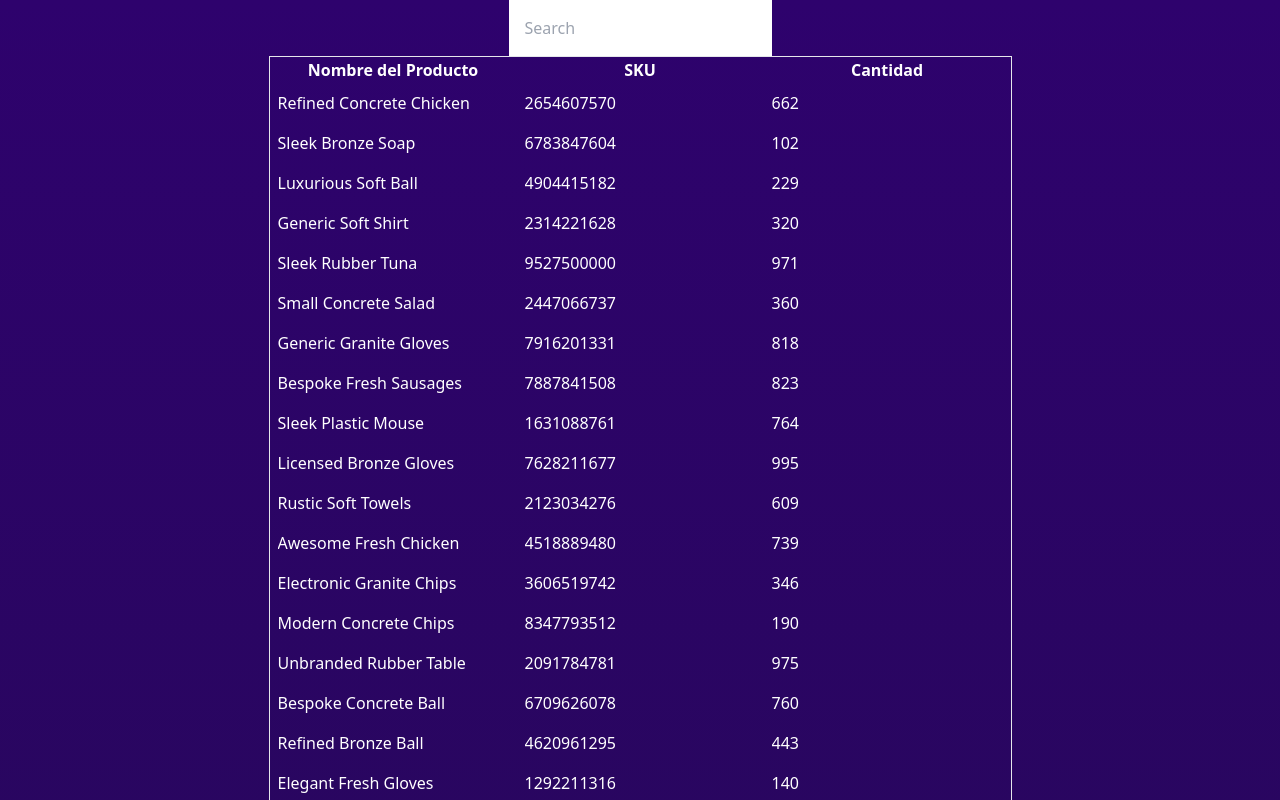
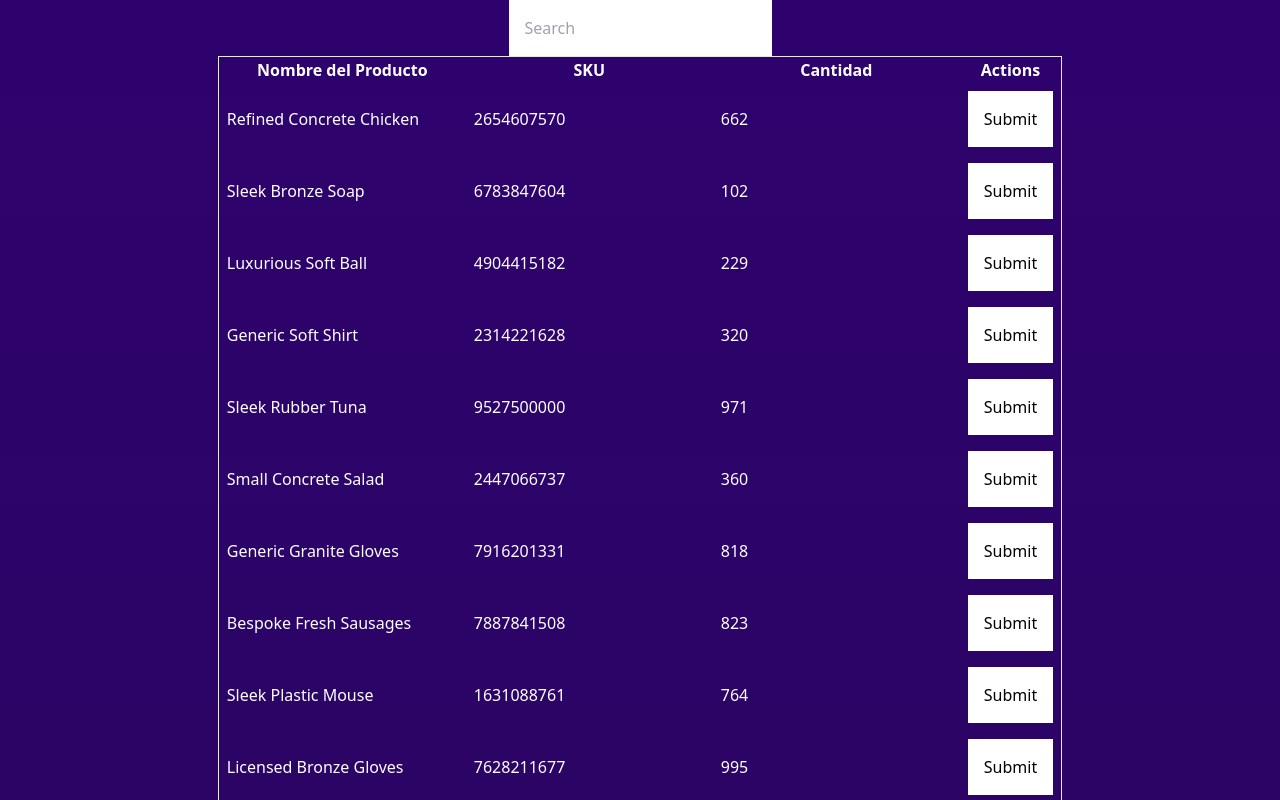
Before and after one commit to pedro757/tanstack-table-test, a Next.js app: page / in a window 1280 px wide. Shown: the top 800 px of the page. Built offline with nearby package versions, Linux system fonts and the light colour scheme.

Commit message:
Add Actionbuttons

```diff
--- a/src/pages/index.tsx
+++ b/src/pages/index.tsx
@@ -133,20 +133,28 @@ const columns = [
   columnHelper.accessor("quantity", {
     header: "Cantidad",
   }),
+  columnHelper.display({
+    header: "Actions",
+    cell: ActionButton,
+  }),
 ];
+
+function ActionButton(_row: CellContext<Product, unknown>) {
+  return <button className="bg-white p-4 text-black">Submit</button>;
+}
 
 const defaultColumn: Partial<ColumnDef<Product>> = {
   cell: Cell,
 };
 
-function Cell(info: CellContext<Product, unknown>) {
-  const initialValue = info.getValue();
+function Cell(cell: CellContext<Product, unknown>) {
+  const initialValue = cell.getValue();
   // We need to keep and update the state of the cell normally
   const [value, setValue] = React.useState(initialValue);
 
   // When the input is blurred, we'll call our table meta's updateData function
   const onBlur = () => {
-    info.table.options.meta?.updateData(info.row.index, info.column.id, value);
+    cell.table.options.meta?.updateData(cell.row.index, cell.column.id, value);
   };
 
   // If the initialValue is changed external, sync it up with our state
```
